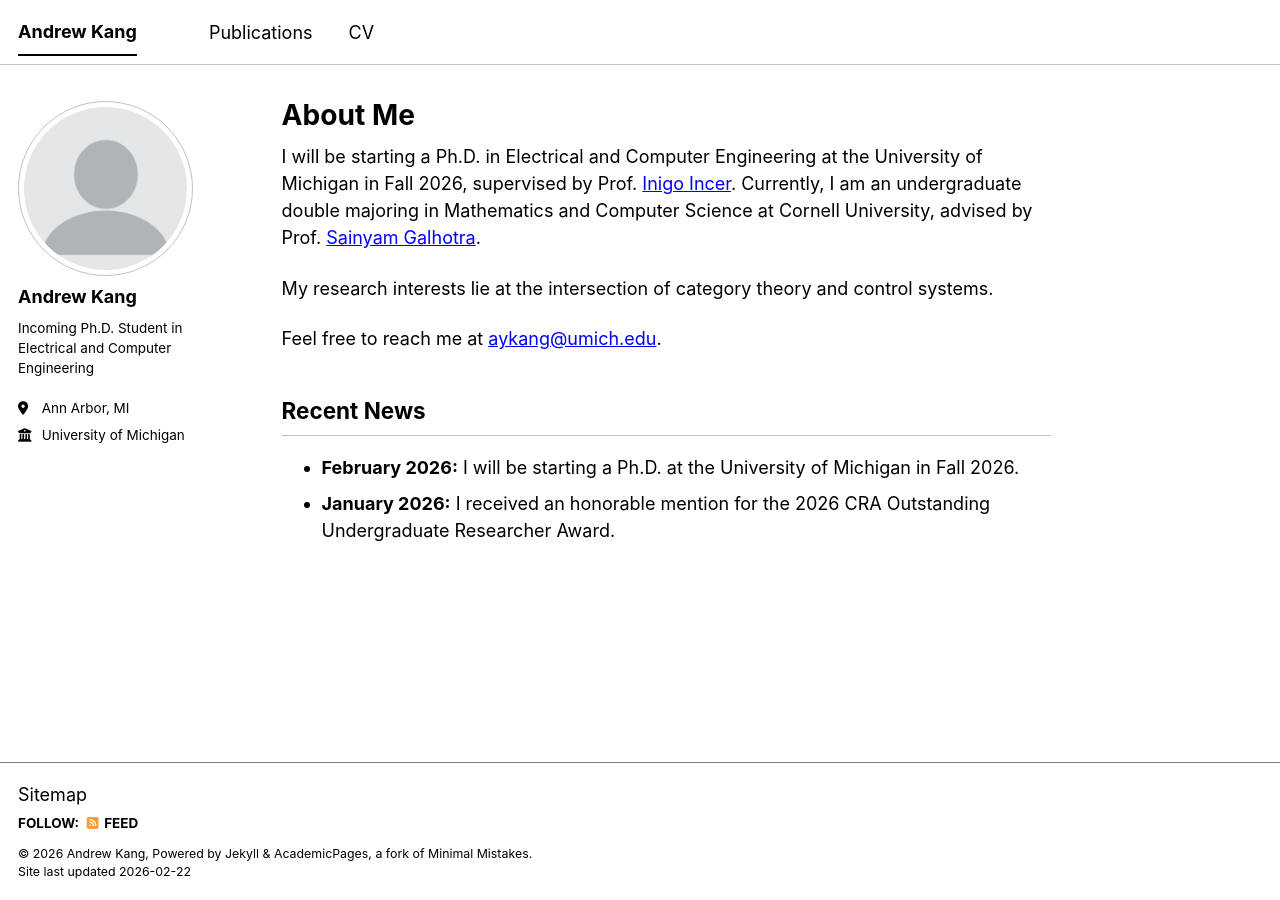
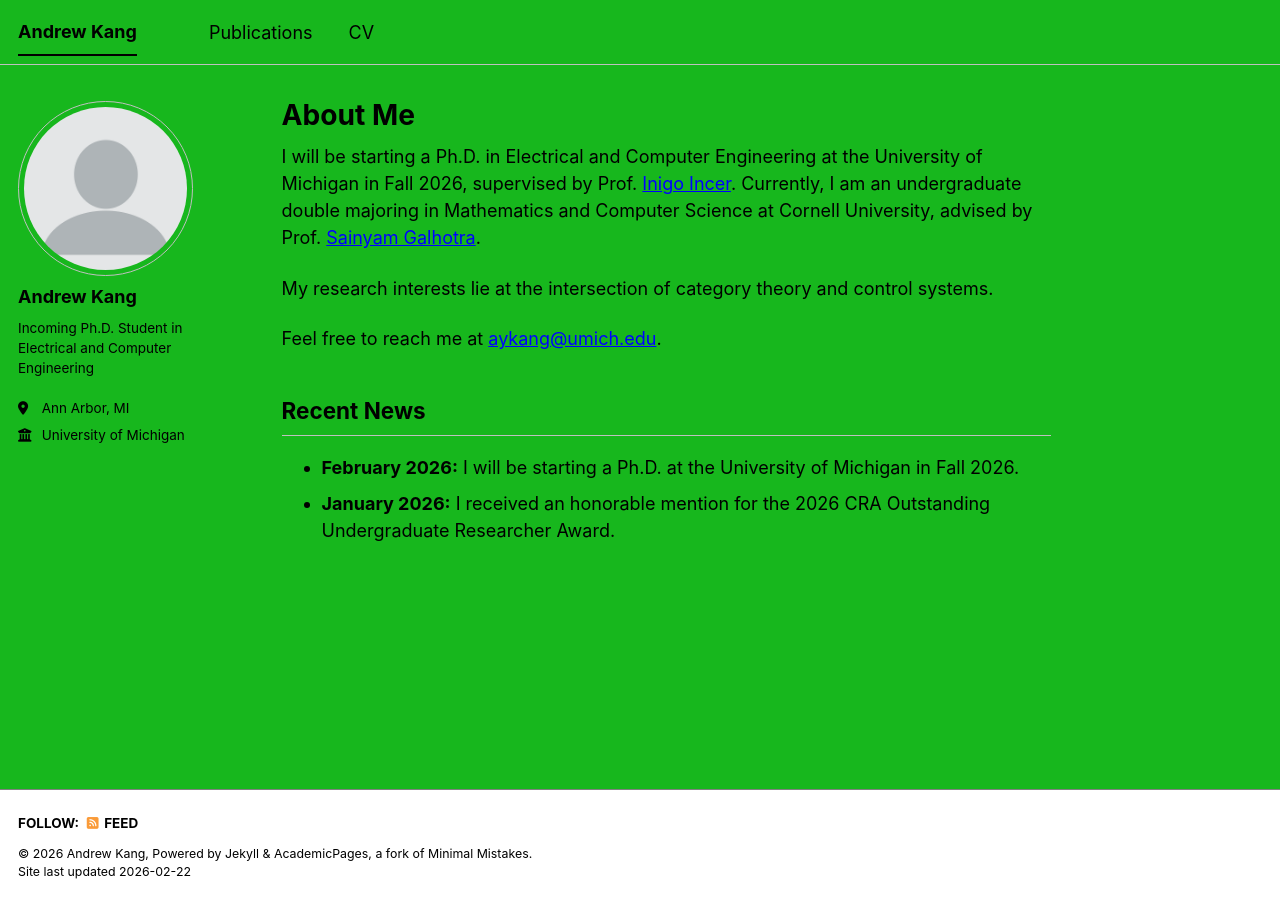
Before and after one commit to andrew-kang/andrew-kang.github.io, a Jekyll site: the page built from _pages/about.md, in a window 1280 px wide. Built offline with Jekyll 4.4.1, drawn with Linux system fonts in a browser that asks for light colours; a script bundle is joined from its source files by our own code; library files that are not in the unit come from our copies.

Commit message:
chore: more weird experiments with theme colors

```diff
--- a/_includes/footer/custom.html
+++ b/_includes/footer/custom.html
@@ -1,6 +1,4 @@
 <!-- start custom footer snippets -->
-
-<a href="/sitemap/">Sitemap</a>
 
 <!-- Support for MatJax -->
 <script defer src="https://cdnjs.cloudflare.com/polyfill/v3/polyfill.min.js?features=es6"></script>
@@ -9,8 +7,8 @@
 <!-- Support for Mermaid -->
 <script type="module">
     import mermaid from 'https://cdn.jsdelivr.net/npm/mermaid@11/dist/mermaid.esm.min.mjs';
-    mermaid.initialize({startOnLoad:true, theme:'default'});
-    await mermaid.run({querySelector:'code.language-mermaid'});
+    mermaid.initialize({ startOnLoad: true, theme: 'default' });
+    await mermaid.run({ querySelector: 'code.language-mermaid' });
 </script>
 
 <!-- end custom footer snippets -->
--- a/_sass/theme/_contrast_light.scss
+++ b/_sass/theme/_contrast_light.scss
@@ -7,10 +7,10 @@ $dark-primary-color : mix(#000, $primary-color, 40%);
 $darker-primary-color : mix(#000, $primary-color, 60%);
 $light-primary-color : mix(#fff, $primary-color, 50%);
 $lighter-primary-color : mix(#fff, $primary-color, 90%);
-$background : #ffffff;
+$background : #17b71d;
 $background-light : #c40a0a;
 /*#fafafa;*/
-$background-lighter : #ffffff;
+$background-lighter : #150da9;
 $text : #000000;
 $text-muted : #404040;
 $link : #0000ff;
```
